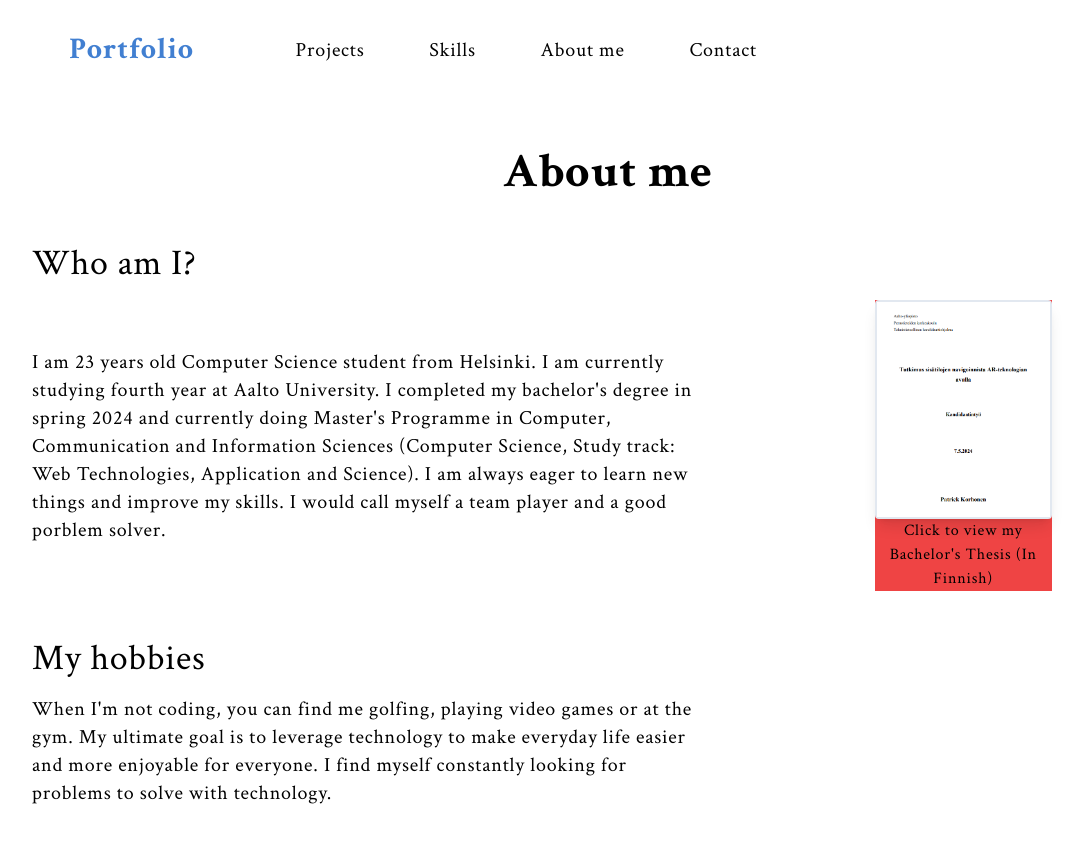
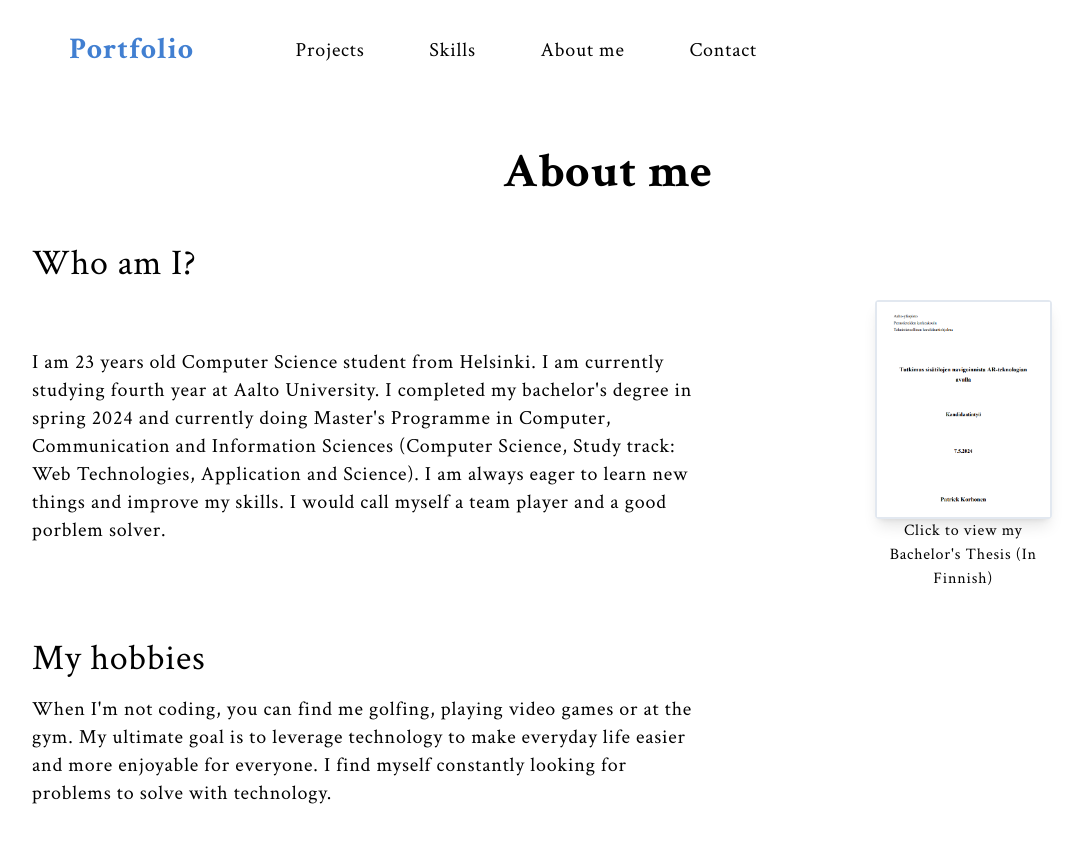
Before and after one commit to patrickkorhonen/portfolio, a Next.js app in the folder portfolio/: page /about in a window 1280 px wide. Shown: the top 842 px of the page, without its empty margins (32-1115 px from the left). Built offline with nearby package versions, Linux system fonts and the light colour scheme; a web font is replaced by a local one.

Commit message:
Remove unnecessary background color from the About section

```diff
--- a/portfolio/app/about/page.tsx
+++ b/portfolio/app/about/page.tsx
@@ -28,7 +28,7 @@ const page = () => {
         <h2 className="text-4xl mb-4">Who am I?</h2>
         <div className="flex flex-col lg:grid lg:grid-cols-5 gap-8 ">
           <p className="text-xl sm:col-span-3 my-auto">I am 23 years old Computer Science student from Helsinki. I am currently studying fourth year at Aalto University. I completed my bachelor&apos;s degree in spring 2024 and currently doing Master&apos;s Programme in Computer, Communication and Information Sciences (Computer Science, Study track: Web Technologies, Application and Science). I am always eager to learn new things and improve my skills. I would call myself a team player and a good porblem solver.</p>
-          <div className="lg:col-span-2 flex flex-col bg-red-500 mx-auto w-2/3 lg:w-2/5">
+          <div className="lg:col-span-2 flex flex-col mx-auto w-2/3 lg:w-2/5">
             <button
               className=" border-2 border-slate-200 shadow-lg rounded mx-auto "
               onClick={openPdf}
```
